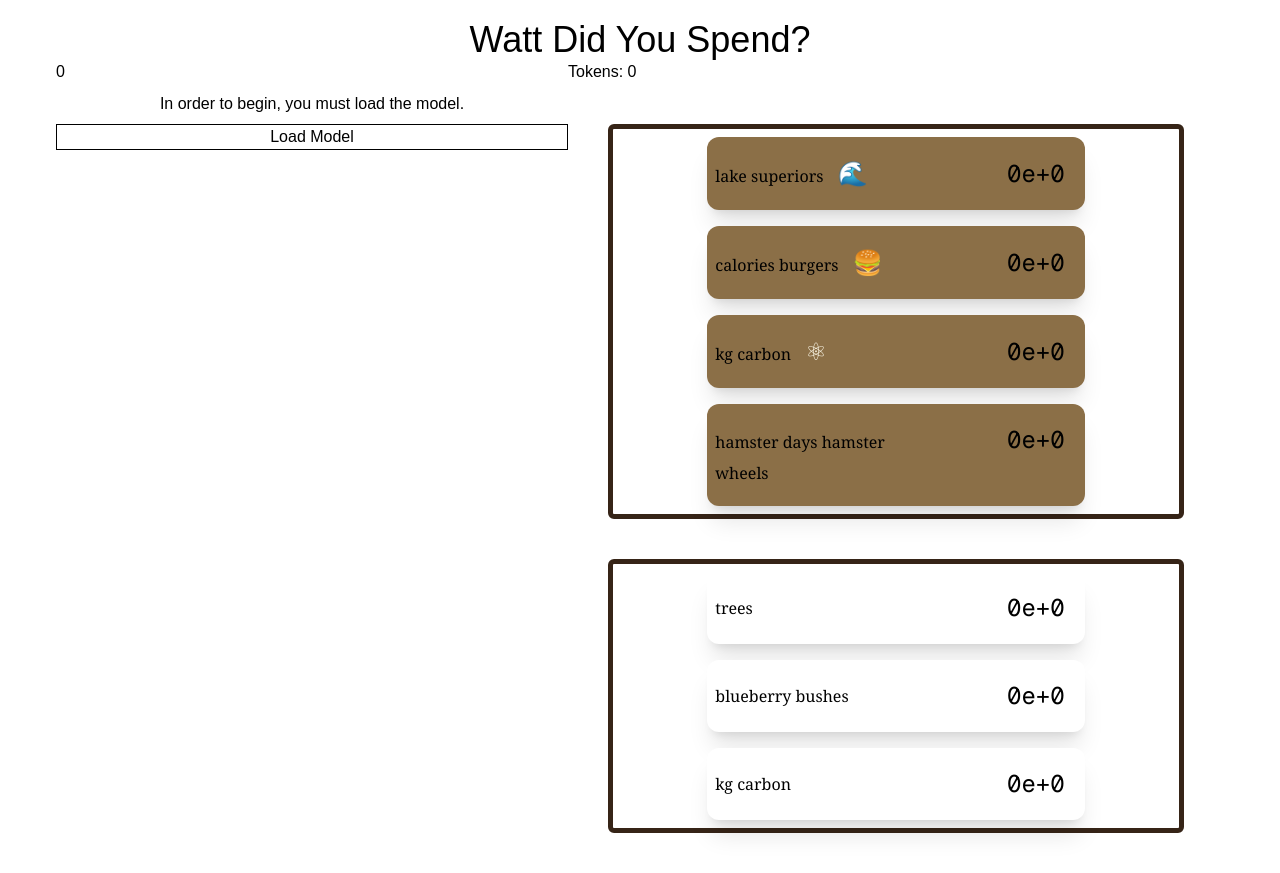
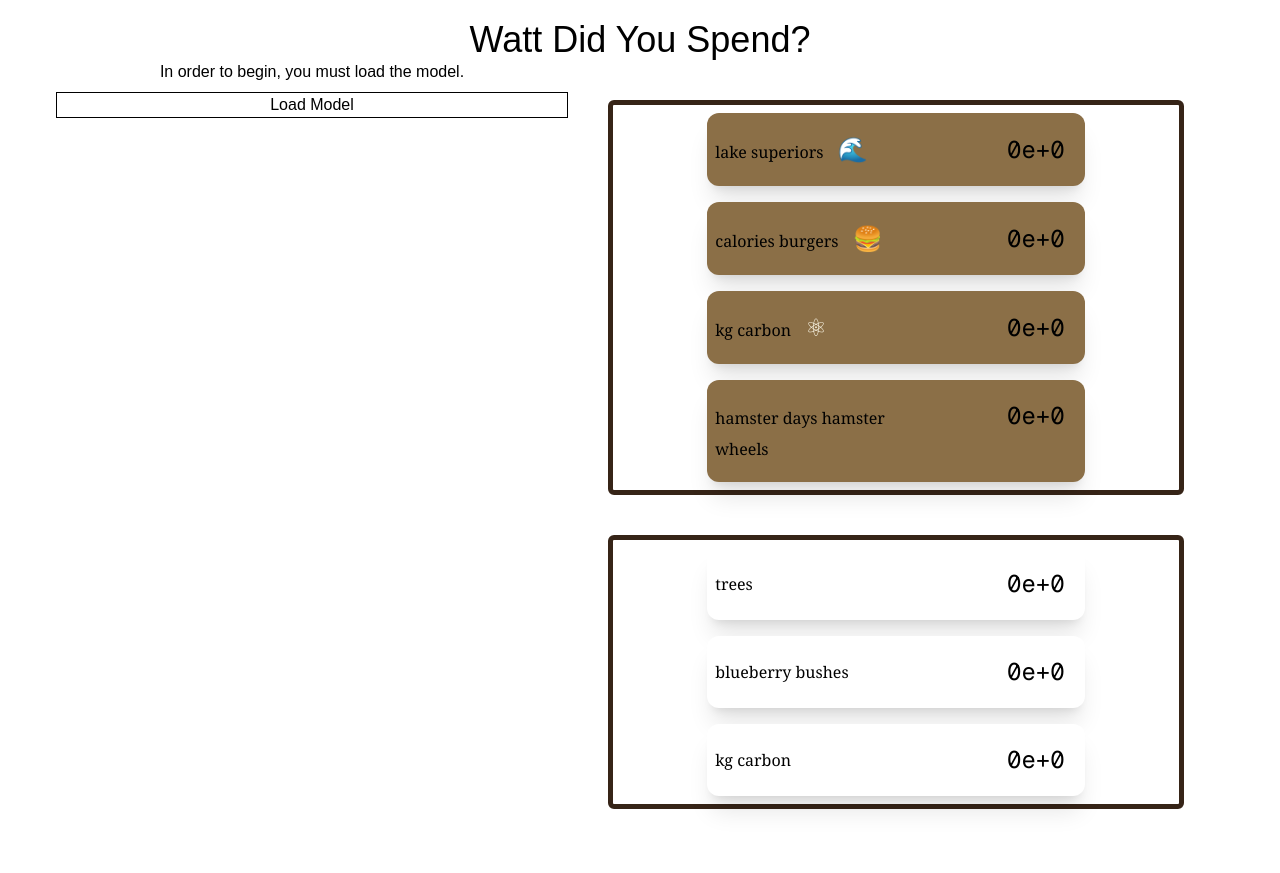
Before and after one commit to david-callender/token_calculator, a Next.js app: page / in a window 1280 px wide. After the commit the page ends 849 px from the top, so only its background shows below. Built offline with nearby package versions, Linux system fonts and the light colour scheme.

Commit message:
remove token debug

```diff
--- a/src/components/Chat.tsx
+++ b/src/components/Chat.tsx
@@ -99,7 +99,6 @@ export const Chat: FC<Props> = ({ numTokens, setNumTokens }) => {
 
   return (
     <div className="flex w-lg flex-col gap-2">
-      <div>{concreteTokens}</div>
       {engine === undefined ? (
         <>
           <div className="text-center">
--- a/src/components/MendWasteView.tsx
+++ b/src/components/MendWasteView.tsx
@@ -48,7 +48,6 @@ export const MendWasteView: FC<Props> = ({ state }) => {
 
     return <>
         <div>
-            <div>Tokens: {state.tokens}</div>
             <WasteView entries={WasteEntries} state={state}/>
             <MendView entries={MendEntries}  state={state}/>
         </div>
```
